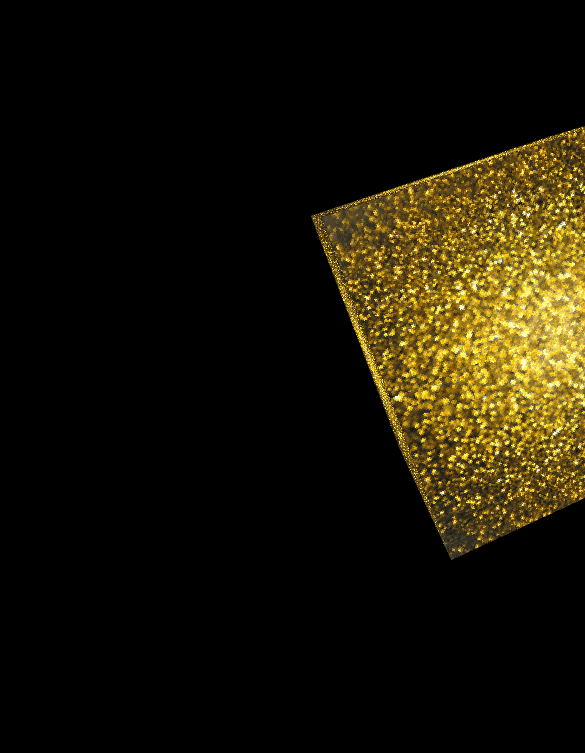
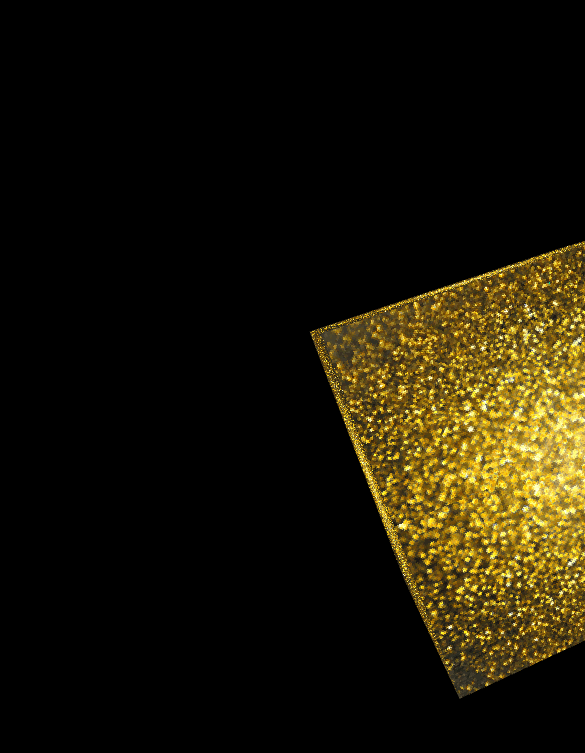
Before and after one commit to jamesmichiemo/slowfocus, a plain HTML site: page index.html in a window 390 px wide. Shown: the top 753 px of the page, 585 px wide, since content can reach past the window. Drawn offline with Linux system fonts and the light colour scheme; animation ran at ten frames a second.

Commit message:
Add responsive design and center canvas element

```diff
--- a/index.html
+++ b/index.html
@@ -2,13 +2,33 @@
 <link href='http://fonts.googleapis.com/css?family=Josefin+Sans:100' rel='stylesheet' type='text/css'>
 <style>
   html {
-    font-family: 'Josefin Sans', sans-serif;
     background-color: black;
   }
-  a:link, a:visited, a:hover, a:active {
-    color: white;
-    text-decoration: none;
-    font-size: 300%;
+
+  .wrapper {
+    display: table;
+    padding: 0;
+    width: 100%;
+    height: 100%;
+    position: absolute;
+  }
+
+  .container {
+    display: table-cell;
+    vertical-align: middle;
+  }
+
+  .canvas-container {
+    position: relative;
+    max-width: 1024px;
+    min-width: 320px;
+    margin: 0 auto;
+  }
+
+  #slowfocuks {
+    width: 100%;
+    height: auto;
+    z-index: 0;
   }
 
 </style>
@@ -440,9 +460,13 @@
 
 
 <body onload="webGLStart();">
-
-    <canvas id="slowfocus" style="border: none;" width="1000" height="600"></canvas>
-
+  <div class="wrapper">
+    <div class="container">
+      <div class="canvas-container">
+        <canvas id="slowfocus" style="border: none;" width="1024" height="640"></canvas>
+      </div>
+    </div>
+  </div>
 
     <audio loop="loop" autoplay="autoplay">
       <source src="theredwing.mp3"/>
```
